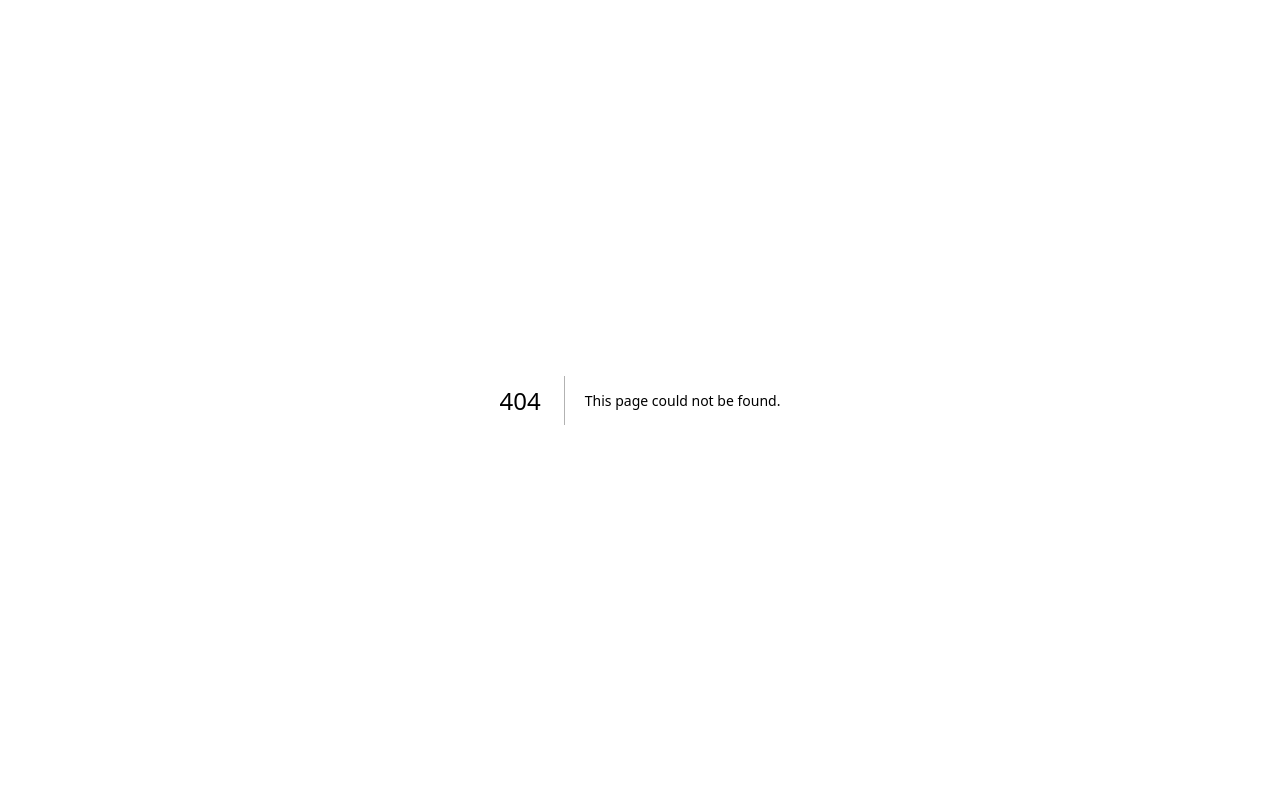
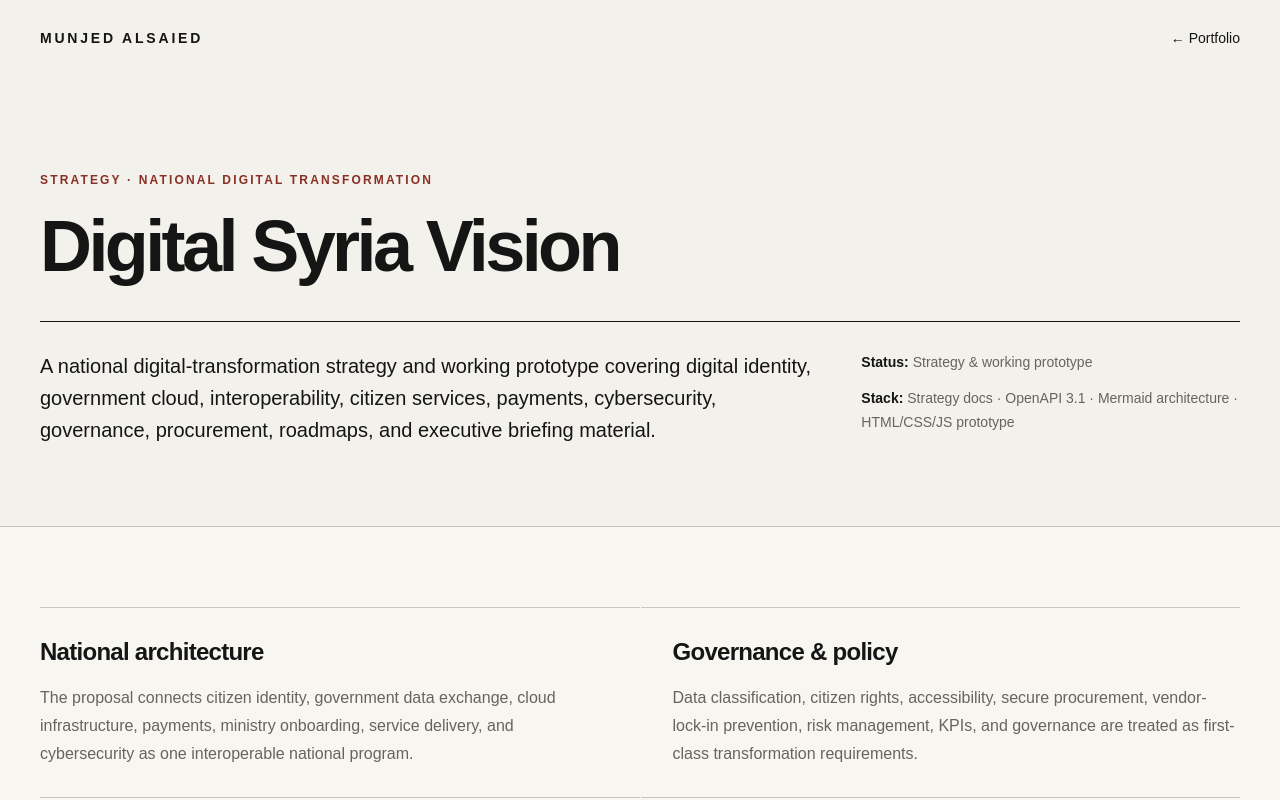
Before and after one commit to munjed80/munjed-portfolio, a Next.js app: page /work/digital-syria-vision in a window 1280 px wide. Before the commit this address had no page. Shown: the top 800 px of the page. Built offline with nearby package versions, Linux system fonts and the light colour scheme.

Commit message:
feat: add Digital Syria Vision case study

```diff
--- /dev/null
+++ b/app/work/digital-syria-vision/page.tsx
@@ -0,0 +1,23 @@
+import { PortfolioCaseSummary } from "../../../components/portfolio-case-summary";
+
+export const metadata = { title: "Digital Syria Vision | Munjed Alsaied" };
+
+export default function DigitalSyriaVisionCaseStudy() {
+  return (
+    <PortfolioCaseSummary
+      eyebrow="Strategy · National Digital Transformation"
+      title="Digital Syria Vision"
+      status="Strategy & working prototype"
+      summary="A national digital-transformation strategy and working prototype covering digital identity, government cloud, interoperability, citizen services, payments, cybersecurity, governance, procurement, roadmaps, and executive briefing material."
+      stack="Strategy docs · OpenAPI 3.1 · Mermaid architecture · HTML/CSS/JS prototype"
+      sections={[
+        { title: "National architecture", body: "The proposal connects citizen identity, government data exchange, cloud infrastructure, payments, ministry onboarding, service delivery, and cybersecurity as one interoperable national program." },
+        { title: "Governance & policy", body: "Data classification, citizen rights, accessibility, secure procurement, vendor-lock-in prevention, risk management, KPIs, and governance are treated as first-class transformation requirements." },
+        { title: "Executive delivery", body: "The repository includes a 100-day action plan, 12- and 36-month roadmaps, ministerial speaking notes, a decision memo, objection handling, and an executive presentation package." },
+        { title: "Working prototype", body: "A static Arabic citizen portal demonstrates services, request tracking, payments, notifications, consent, data-access logs, ministry dashboards, national command views, and cyber alerts using mock data only." },
+      ]}
+      boundary="This is a strategic proposal and non-functional working prototype, not an official or live Syrian government system. All prototype records are fictional mock data and all targets are planning scenarios rather than measured results."
+      repository="https://github.com/munjed80/Digital-Syria-Vision"
+    />
+  );
+}
```
